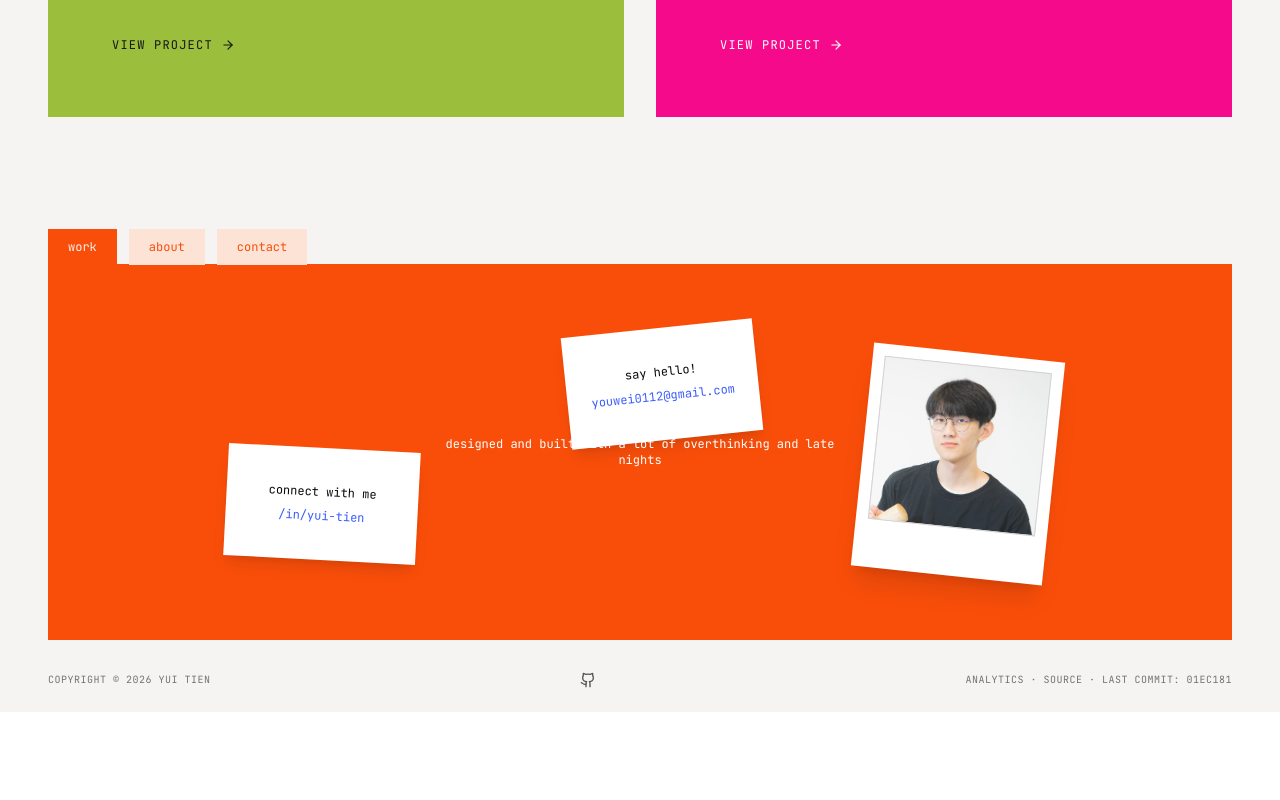
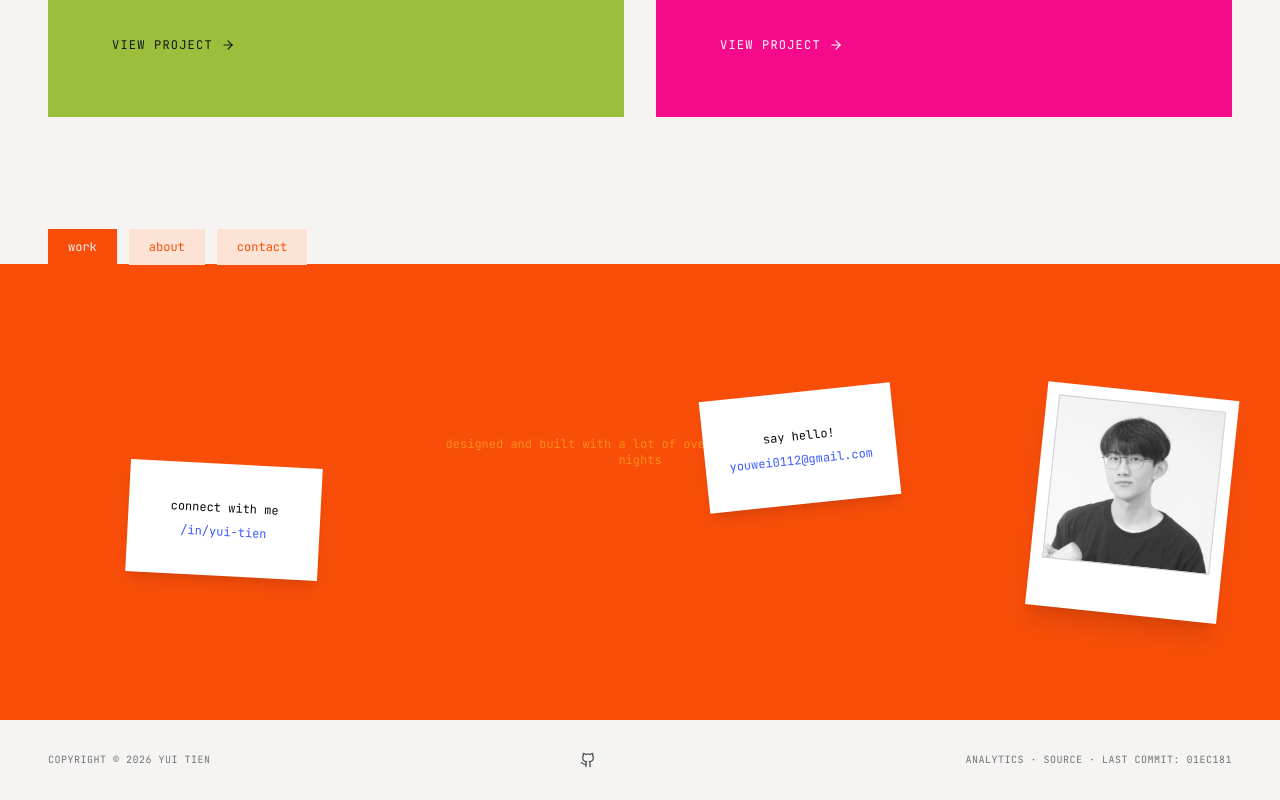
Before and after one commit to YUI-TIEN/wayne-portfolio, a React (Vite) app: page / in a window 1280 px wide. Shown: the part 1796-2596 px from the top of the page. Before the commit the page ends 2556 px from the top, so only its background shows below. Built offline with nearby package versions, Linux system fonts and the light colour scheme.

Commit message:
style: make footer full-width and add micro-interactions

```diff
--- a/src/App.tsx
+++ b/src/App.tsx
@@ -155,9 +155,9 @@ function App() {
       </section>
 
       {/* Footer Container */}
-      <div className="max-w-7xl mx-auto px-6 md:px-12 relative z-10 mt-16 mb-12">
+      <div className="relative z-10 mt-16 w-full">
         {/* Folder Tabs */}
-        <div className="flex items-end gap-[12px] -mb-[1px] relative z-20">
+        <div className="max-w-7xl mx-auto px-6 md:px-12 w-full flex items-end gap-[12px] -mb-[1px] relative z-20">
           {['work', 'about', 'contact'].map((tab) => {
             const isActive = activeTab === tab;
             return (
@@ -177,11 +177,11 @@ function App() {
           })}
         </div>
 
-        <footer id="contact" className="bg-brand-orange relative py-32">
-
+        <footer id="contact" className="bg-brand-orange relative py-32 w-full overflow-hidden">
+          <div className="max-w-7xl mx-auto px-6 md:px-12 relative w-full h-full min-h-[200px]">
             {/* Floating elements */}
             {/* Tilted sticky note 1 */}
-          <div className="absolute top-16 right-[30%] md:right-[40%] -rotate-6 w-36 h-24 md:w-48 md:h-28 bg-white p-4 text-neutral-950 shadow-lg flex flex-col justify-center items-center z-10">
+            <div className="absolute top-0 right-[20%] md:right-[30%] -rotate-6 w-36 h-24 md:w-48 md:h-28 bg-white p-4 text-neutral-950 shadow-lg flex flex-col justify-center items-center z-10 hover:rotate-0 transition-transform duration-300">
               <span className="font-mono text-xs mb-2">say hello!</span>
               <a href="mailto:youwei0112@gmail.com" className="text-brand-blue hover:underline font-mono text-xs truncate">
                 youwei0112@gmail.com
@@ -189,7 +189,7 @@ function App() {
             </div>
 
             {/* Tilted sticky note 2 */}
-          <div className="absolute left-[10%] md:left-[15%] bottom-16 md:bottom-20 rotate-3 w-40 h-24 md:w-48 md:h-28 bg-white p-4 text-neutral-950 shadow-lg flex flex-col justify-center items-center z-10">
+            <div className="absolute left-[5%] md:left-[10%] bottom-0 md:bottom-4 rotate-3 w-40 h-24 md:w-48 md:h-28 bg-white p-4 text-neutral-950 shadow-lg flex flex-col justify-center items-center z-10 hover:-rotate-2 transition-transform duration-300">
               <span className="font-mono text-xs mb-2">connect with me</span>
               <a href="https://www.linkedin.com/in/yui-tien/" target="_blank" rel="noopener noreferrer" className="text-brand-blue hover:underline font-mono text-xs truncate">
                 /in/yui-tien
@@ -197,23 +197,24 @@ function App() {
             </div>
 
             {/* Polaroid frame */}
-          <div className="absolute right-6 md:right-[15%] bottom-12 md:bottom-16 rotate-6 w-40 h-48 md:w-48 md:h-56 bg-white p-3 pb-12 shadow-xl z-10 hidden sm:flex flex-col">
+            <div className="absolute right-0 md:right-[5%] bottom-0 md:-bottom-8 rotate-6 w-40 h-48 md:w-48 md:h-56 bg-white p-3 pb-12 shadow-xl z-10 hidden sm:flex flex-col hover:rotate-3 transition-transform duration-300 transform origin-bottom-right">
               <div className="w-full h-full bg-neutral-200 border border-neutral-300 flex items-center justify-center overflow-hidden">
                  {/* Real photo generated using Google's Gemini Image Engine */}
-              <img src={`${import.meta.env.BASE_URL}avatar.png`} alt="Photo" className="w-full h-full object-cover opacity-90" />
+                <img src={`${import.meta.env.BASE_URL}avatar.png`} alt="Photo" className="w-full h-full object-cover opacity-90 grayscale hover:grayscale-0 transition-all duration-500" />
               </div>
             </div>
 
             {/* Center Text */}
-          <div className="max-w-4xl mx-auto flex justify-center items-center h-full min-h-[120px]">
-            <p className="text-white font-mono text-xs text-center max-w-xs md:max-w-md px-4 relative z-20">
+            <div className="flex justify-center items-center h-full min-h-[120px]">
+              <p className="text-white font-mono text-xs text-center max-w-xs md:max-w-md px-4 relative z-20 mix-blend-overlay opacity-80">
                 designed and built with a lot of overthinking and late nights
               </p>
+            </div>
           </div>
         </footer>
 
         {/* Footer Part B (Metadata Row) */}
-        <div className="py-6 w-full mt-2">
+        <div className="max-w-7xl mx-auto px-6 md:px-12 py-8 w-full">
           <div className="flex flex-col sm:flex-row justify-between items-center gap-4 text-[10px] font-mono uppercase tracking-wider text-neutral-500 dark:text-neutral-400">
             <div>
               copyright © 2026 YUI TIEN
```
Lines whose indentation alone changed are shown as unchanged.
